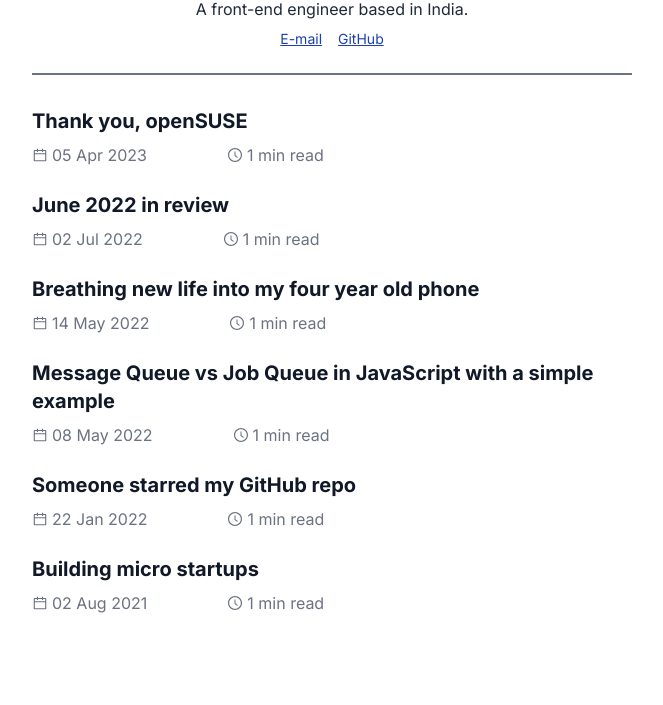
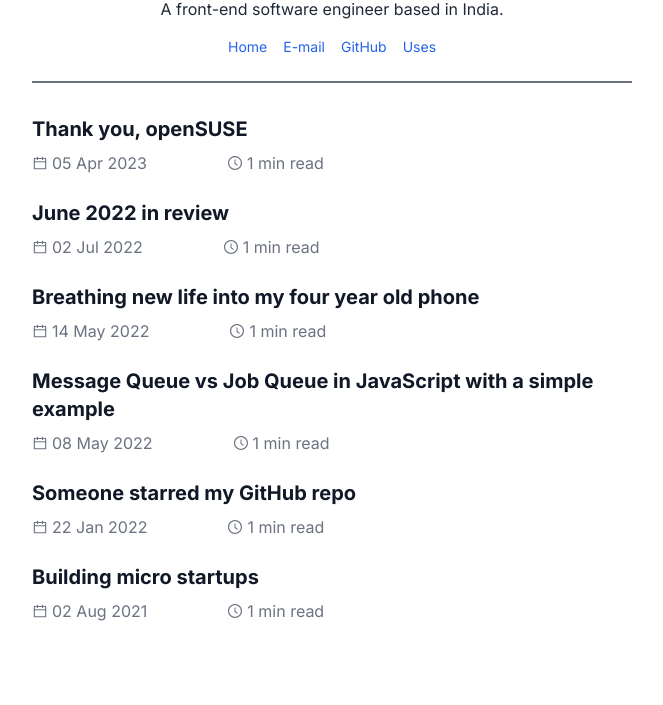
Before and after one commit to akkisagiraju/akkisagiraju.github.io, a Gatsby site: page / in a window 1280 px wide. Shown: the part 95-800 px from the top of the page, without its empty margins (308-971 px from the left). Built offline with nearby package versions, Linux system fonts and the light colour scheme; Gatsby itself is replaced by a stand-in of ours.

Commit message:
layout: update bio and footer

```diff
--- a/src/components/Bio.js
+++ b/src/components/Bio.js
@@ -1,21 +1,32 @@
 import React from 'react';
+import { Link } from 'gatsby';
 
 const Bio = () => {
-
   return (
     <div className="flex flex-col items-center justify-between pb-6 border-b-2 border-gray-500">
       <div className="text-center">
         <h2 className="font-bold text-blue-800 dark:text-blue-500 text-2xl mt-4 mb-2 lg:text-3xl">Akhil Sagiraju</h2>
         <p className="text-gray-800 dark:text-gray-300 text-base mx-auto">
-          A front-end engineer based in India.
+          A front-end software engineer based in India.
         </p>
-        <div className="flex justify-center mt-2">
-          <a className="mx-2 text-sm underline text-blue-800" href="mailto:aksass@protonmail.com">
+        <div className="flex justify-center mt-4">
+          <Link to="/" className="mx-2 text-sm text-blue-600 hover:text-blue-800">
+            Home
+          </Link>
+          <a className="mx-2 text-sm text-blue-600 hover:text-blue-800" href="mailto:aksass@protonmail.com">
             E-mail
           </a>
-          <a className="mx-2 text-sm underline text-blue-800" href="https://github.com/akkisagiraju" target="_blank" rel="noopener noreferrer">
+          <a
+            className="mx-2 text-sm text-blue-600 hover:text-blue-800"
+            href="https://github.com/akkisagiraju"
+            target="_blank"
+            rel="noopener noreferrer"
+          >
             GitHub
           </a>
+          <Link to="/uses" className="mx-2 text-sm text-blue-600 hover:text-blue-800">
+            Uses
+          </Link>
         </div>
       </div>
     </div>
--- a/src/components/PostFooter.js
+++ b/src/components/PostFooter.js
@@ -4,11 +4,9 @@ const PostFooter = () => {
   return (
     <div className="flex items-center">
       <p className="text-sm text-gray-800 dark:text-gray-300">
-        Written by{' '}
-        <a href="mailto:aksass@protonmail.com">
-          Akhil
+        If you have any questions or suggestions, please <a href="mailto:aksass@protonmail.com">
+          send me an email.
         </a>
-        , a front-end engineer based in India.
       </p>
     </div>
   );
```
